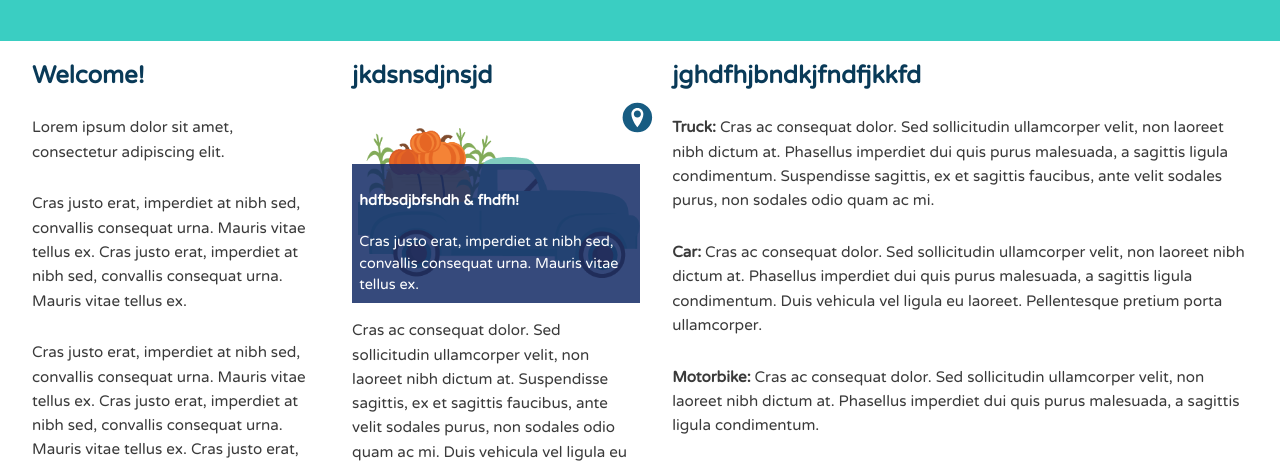
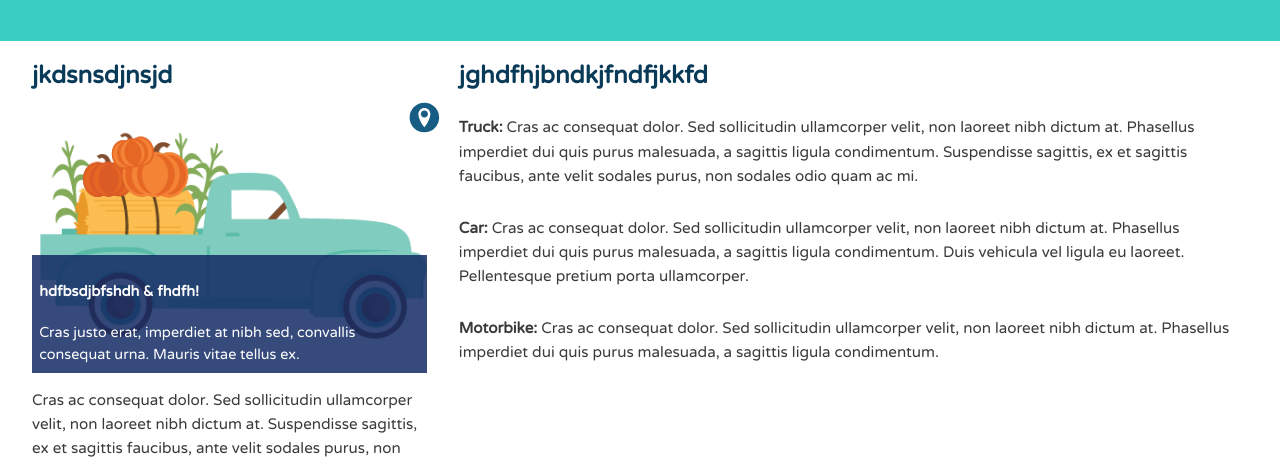
Before and after one commit to Mauriz10/SecWeb-Group-4, a plain HTML site: page index.html in a window 1280 px wide. Shown: the part 330-795 px from the top of the page. Drawn offline with Linux system fonts and the light colour scheme.

Commit message:
Update index.html

```diff
--- a/index.html
+++ b/index.html
@@ -66,12 +66,12 @@
             </div><!--/.banner-->
 
         <div class="content clearfix">
-            <div class="secondary col">
+            <!--<div class="secondary col">
                 <h2>Welcome!</h2>
                 <p>Lorem ipsum dolor sit amet, consectetur adipiscing elit.</p>
                 <p>Cras justo erat, imperdiet at nibh sed, convallis consequat urna. Mauris vitae tellus ex. Cras justo erat, imperdiet at nibh sed, convallis consequat urna. Mauris vitae tellus ex.</p>
                 <p>Cras justo erat, imperdiet at nibh sed, convallis consequat urna. Mauris vitae tellus ex. Cras justo erat, imperdiet at nibh sed, convallis consequat urna. Mauris vitae tellus ex. Cras justo erat, imperdiet at nibh sed, convallis consequat urna. Mauris vitae tellus ex.</p>
-            </div><!--/.secondary-->
+            </div>/.secondary-->
 
             <div class="primary col">
                 <h2>jkdsnsdjnsjd</h2>
```
